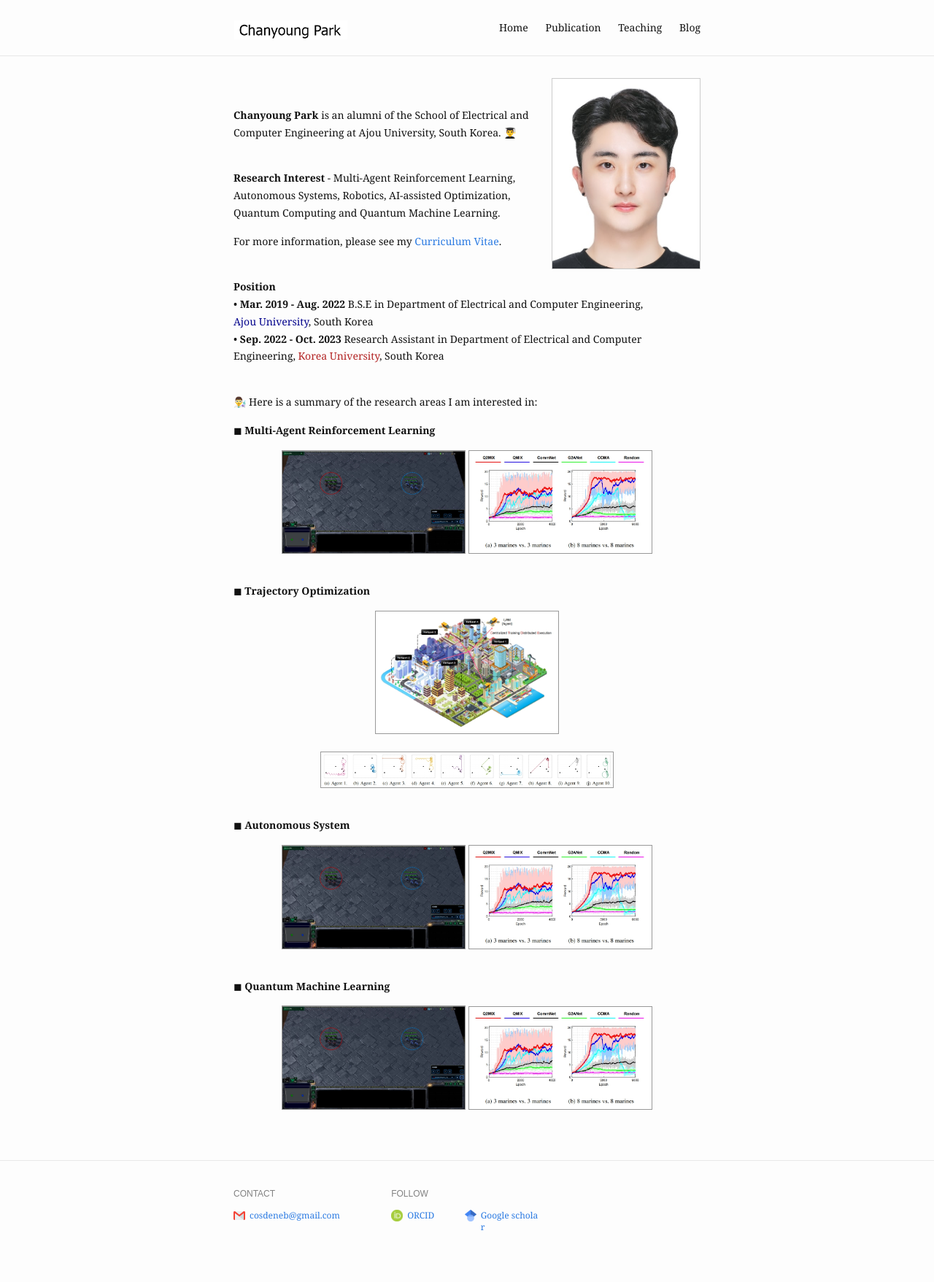
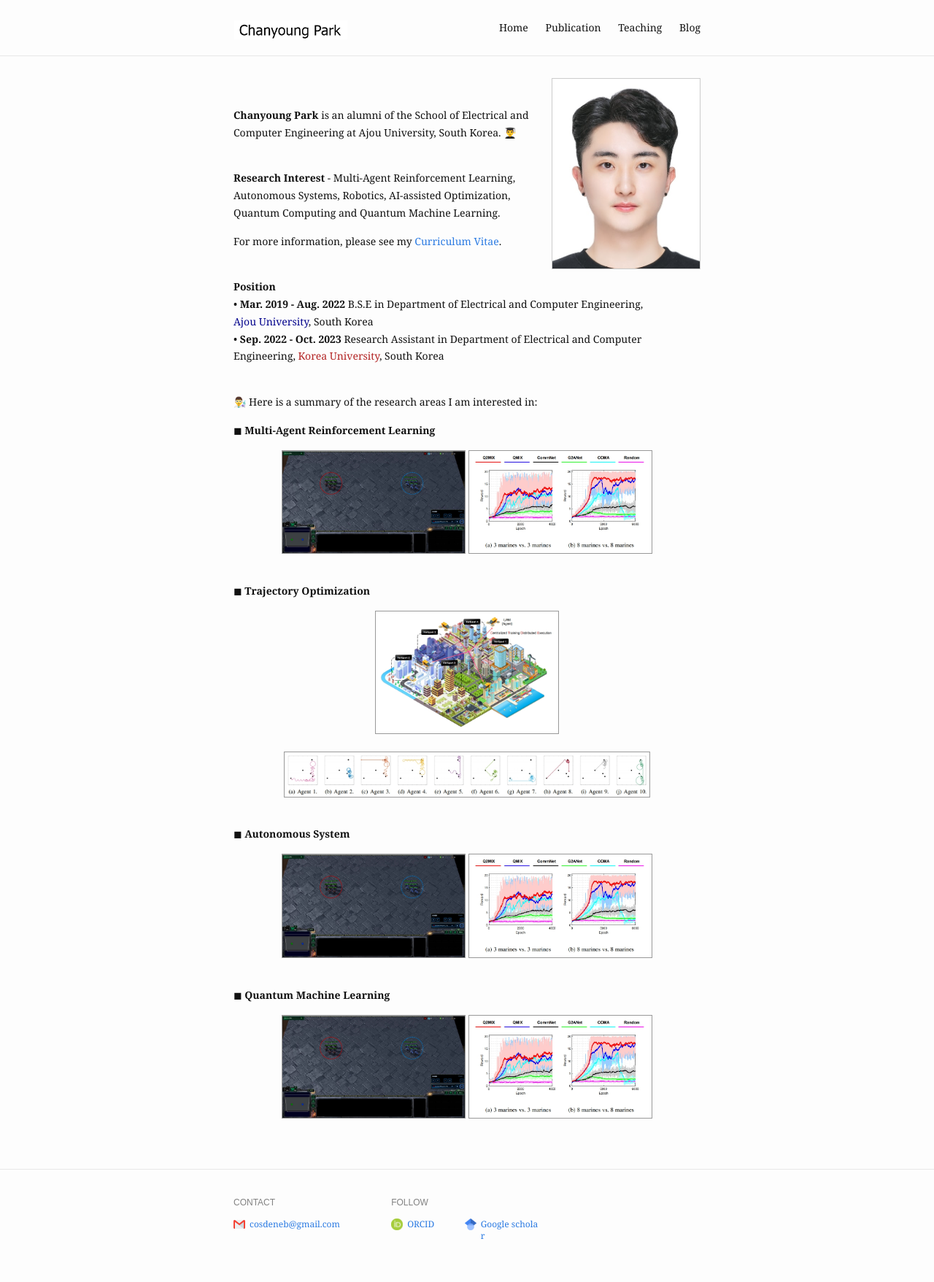
Before and after one commit to cosdeneb/cosdeneb.github.io, a Jekyll site: the page built from index.md, in a window 1280 px wide. Shown: the whole page at 73% size. Built offline with Jekyll 4.4.1, drawn with Linux system fonts in a browser that asks for light colours.

Commit message:
Update index.md

```diff
--- a/index.md
+++ b/index.md
@@ -49,7 +49,7 @@
   </div>
   <br/>
   <div style="text-align : center;">
-    <img src="{{ "/assets/img/paper/traj.jpg" | absolute_url }}" width=400 class="post-pic"/>
+    <img src="{{ "/assets/img/paper/traj.jpg" | absolute_url }}" width=500 class="post-pic"/>
   </div>
   <br/>
 </p>
```
